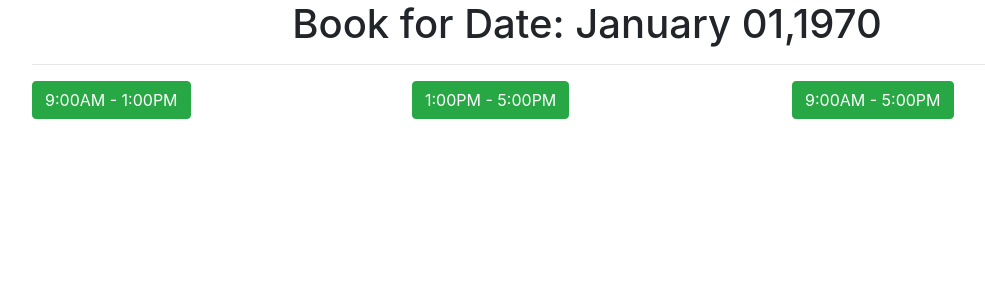
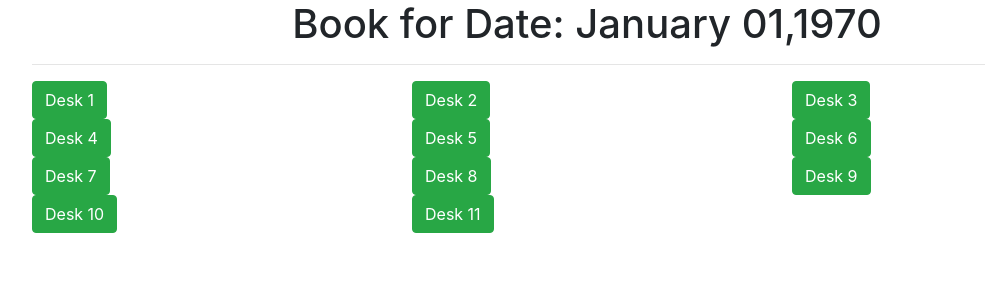
Before and after one commit to raisa-rahman/workBasedProject, a PHP site: page /book.php in a window 1280 px wide. Shown: the top 300 px of the page, without its empty margins (53-1038 px from the left). Run offline with PHP 8.4, Linux system fonts and the light colour scheme; data that the repository does not hold is empty.

Commit message:
user is able to book a specific desk

```diff
--- a/book.php
+++ b/book.php
@@ -9,28 +9,37 @@ if(isset($_POST['submit'])){
 
   $name = $_POST['name'];
   $email = $_POST['email'];
-  $timeslot = $_POST['timeslot'];
+  $desk = $_POST['desk'];
   $mysqli = new mysqli('localhost', 'root', '', 'bookingcalendar');
-  $stmt = $mysqli->prepare("INSERT INTO bookings (name, email, date, timeslot) values (?,?,?,?)");
-  $stmt->bind_param('ssss', $name, $email, $date, $timeslot);
+  $stmt = $mysqli->prepare("INSERT INTO bookings (name, email, date, desk) values (?,?,?,?)");
+  $stmt->bind_param('ssss', $name, $email, $date, $desk);
   $stmt->execute();
   $msg = "<div class='alert alert-success'>Booking Successfull</div>";
   $stmt->close();
   $mysqli->close();
 }
 
-$timeslot_options = array(
-  "9:00AM - 1:00PM",
-  "1:00PM - 5:00PM",
-  "9:00AM - 5:00PM"
+$desk_options = array(
+  "Desk 1",
+  "Desk 2",
+  "Desk 3",
+  "Desk 4",
+  "Desk 5",
+  "Desk 6",
+  "Desk 7",
+  "Desk 8",
+  "Desk 9",
+  "Desk 10",
+  "Desk 11"
 );
+
 
 $duration = 200;
 $cleanup = 0;
 $start = "09:00";
 $end = "17:00";
 
-function timeslots($duration, $cleanup, $start, $end){
+function desks($duration, $cleanup, $start, $end){
   $start = new DateTime($start);
   $end = new DateTime($end);
   $interval = new DateInterval("PT".$duration."M");
@@ -68,17 +77,17 @@ function timeslots($duration, $cleanup, $start, $end){
 <div class="container">
     <h1 class="text-center">Book for Date: <?php echo date('F d,Y', strtotime($date)); ?> </h1><hr>
     <div class="row">
-        <?php foreach($timeslot_options as $option): ?>
+        <?php foreach($desk_options as $option): ?>
             <div class="col-md-4">
                   <?php
                     $disabled = ""; // Determine if the option should be disabled
-                    // Check if the timeslot is already booked
+                    // Check if the desk is already booked
                     // If it's already booked, disable the option
-                    if(checkIfTimeslotBooked($option)) {
+                    if(checkIfDeskBooked($option)) {
                         $disabled = "disabled";
                     }
                 ?>
-                <button class="btn btn-success book" <?php echo $disabled; ?> data-toggle="modal" data-target="#myModal" data-timeslot="<?php echo $option; ?>"><?php echo $option; ?></button>
+                <button class="btn btn-success book" <?php echo $disabled; ?> data-toggle="modal" data-target="#myModal" data-desk="<?php echo $option; ?>"><?php echo $option; ?></button>
             </div>
         <?php endforeach; ?>
     </div>
@@ -97,8 +106,8 @@ function timeslots($duration, $cleanup, $start, $end){
         <div class="col-md-12">
           <form action = "" method = "post">
             <div class="form-group">
-              <label for="">Timeslot</label>
-              <input required type="text" readonly name="timeslot" id="timeslot" class="form-control">
+              <label for="">Desk</label>
+              <input required type="text" readonly name="desk" id="desk" class="form-control">
             </div>
             <div class="form-group">
               <label for="">Name</label>
@@ -123,9 +132,9 @@ function timeslots($duration, $cleanup, $start, $end){
 <script src="https://stackpath.bootstrapcdn.com/bootstrap/4.3.1/js/bootstrap.min.js" integrity="sha384-JjSmVgyd0p3pXB1rRibZUAYoIIy6OrQ6VrjIEaFf/nJGzIxFDsf4x0xIM+B07jRM" crossorigin="anonymous"></script>
 <script>
   $(".book").click(function(){
-    var timeslot = $(this).attr('data-timeslot');
-    $("#slot").html(timeslot);
-    $("#timeslot").val(timeslot);
+    var desk = $(this).attr('data-desk');
+    $("#slot").html(desk);
+    $("#desk").val(desk);
     $("#myModal").modal("show");
   });
 </script>
@@ -133,10 +142,10 @@ function timeslots($duration, $cleanup, $start, $end){
 </html>
 
 <?php
-// Function to check if a timeslot is already booked
-function checkIfTimeslotBooked($timeslot) {
-    // Implement your logic here to check if the timeslot is booked
-    // You can query your database to check if any bookings overlap with the provided timeslot
+// Function to check if a desk is already booked
+function checkIfDeskBooked($desk) {
+    // Implement your logic here to check if the desk is booked
+    // You can query your database to check if any bookings overlap with the provided desk
     // Return true if booked, false otherwise
 
     return false; // Sample implementation assuming no bookings exist
```
Also changed, not shown: index.php (+42 -22 lines).
